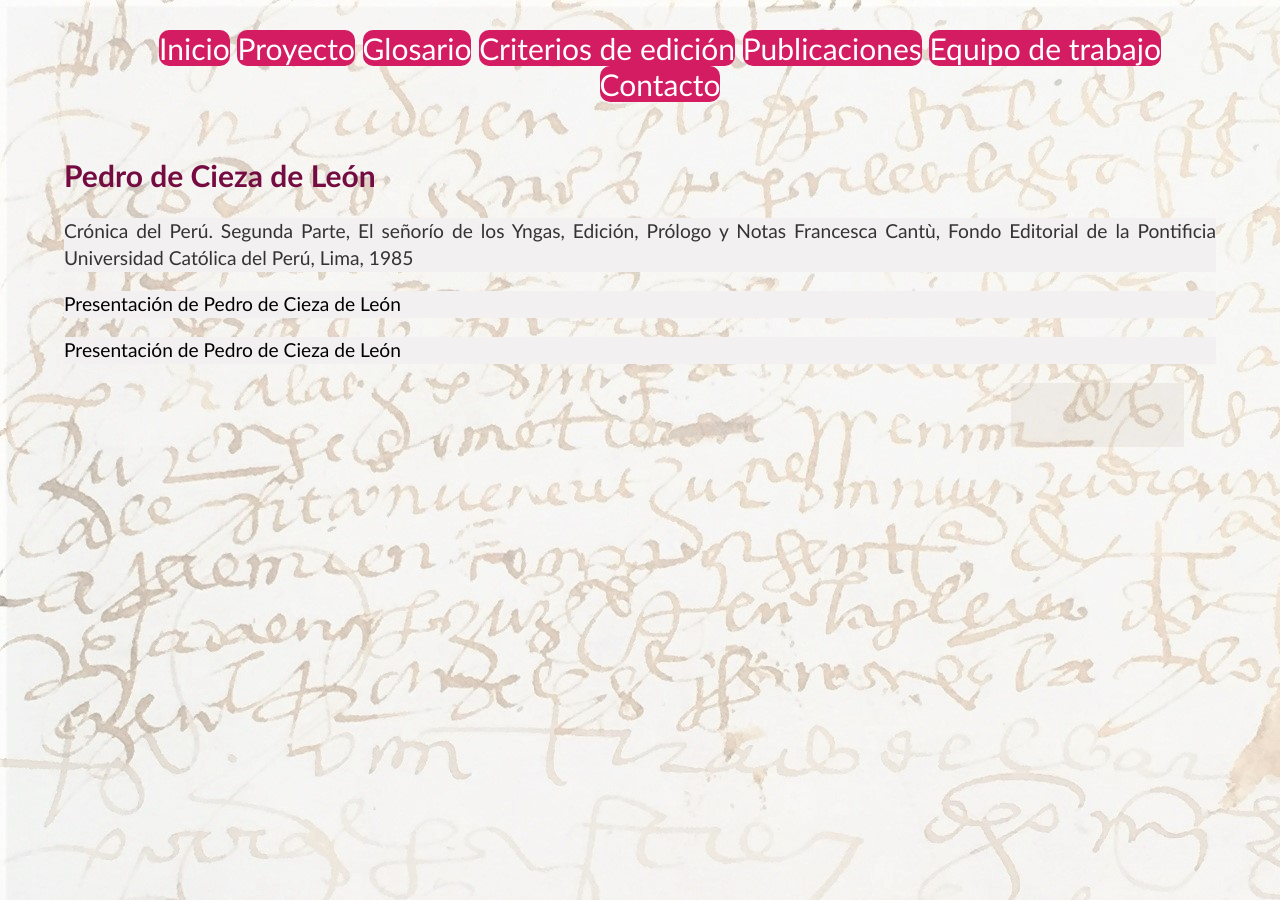
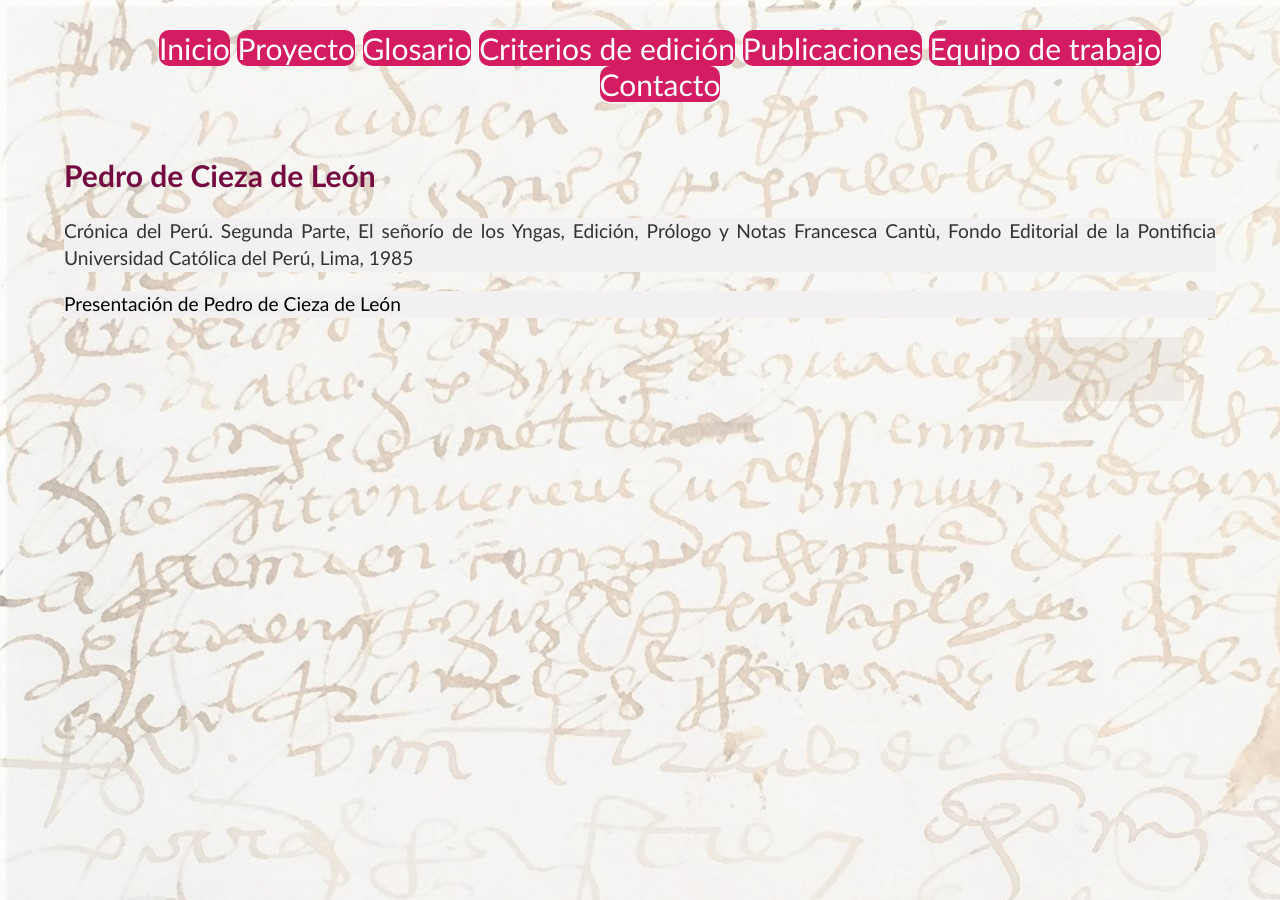
Before and after one commit to glosascroniquenses/glosascroniquenses.github.io, a Jekyll site: the page built from _autores/cronista05.html, in a window 1280 px wide. Built offline with Jekyll 4.4.1, drawn with Linux system fonts in a browser that asks for light colours.

Commit message:
Update autore.html

```diff
--- a/_layouts/autore.html
+++ b/_layouts/autore.html
@@ -7,7 +7,6 @@
     </header>
     <p>{{ content }}</p>
     <p><a href="/intro/{{ page.title }}" >Presentación de {{ page.title }}</a></p>
-    <p><a href="/intro/{{ page.title }}/" >Presentación de {{ page.title }}</a></p>
 
     {% if page.data %}
 
```
